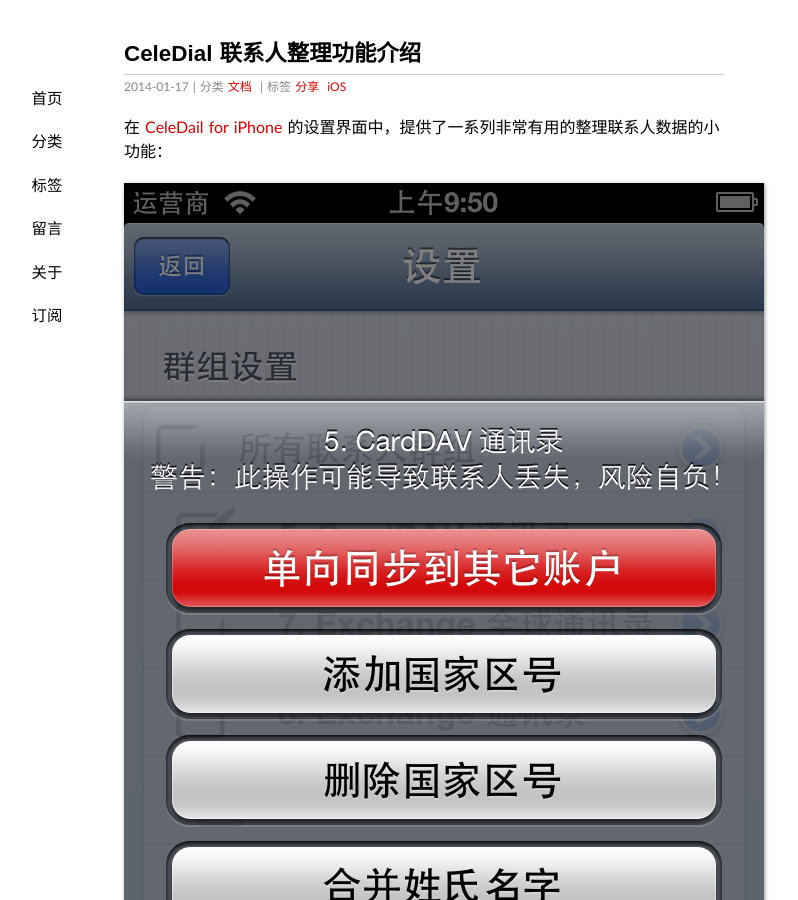
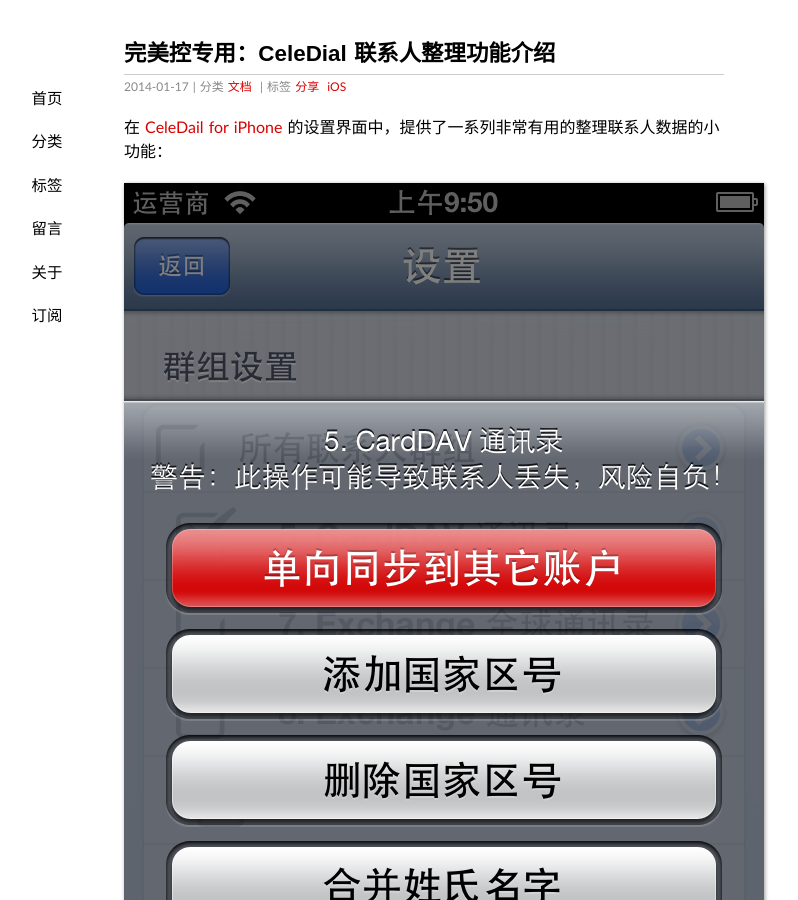
Before and after one commit to Yonsm/Yonsm.github.io, a Jekyll site: the page built from _posts/2014-01-17-contactfusion.md, in a window 1280 px wide and 900 px high. Shown: the whole window, without its empty margins (216-1014 px from the left). Built offline with Jekyll 4.4.1, drawn with Linux system fonts in a browser that asks for light colours; some web fonts are replaced; Markdown is read by kramdown in place of the engine named in the settings; comment, search, counter and statistics services are not loaded.

Commit message:
Update 2014-01-17-contactfusion.md

```diff
--- a/_posts/2014-01-17-contactfusion.md
+++ b/_posts/2014-01-17-contactfusion.md
@@ -1,7 +1,7 @@
 ---
 date: 2014-01-17 22:33:17+00:00
 layout: post
-title: CeleDial 联系人整理功能介绍
+title: 完美控专用：CeleDial 联系人整理功能介绍
 categories: 文档
 tags: 分享 iOS
 ---
```
